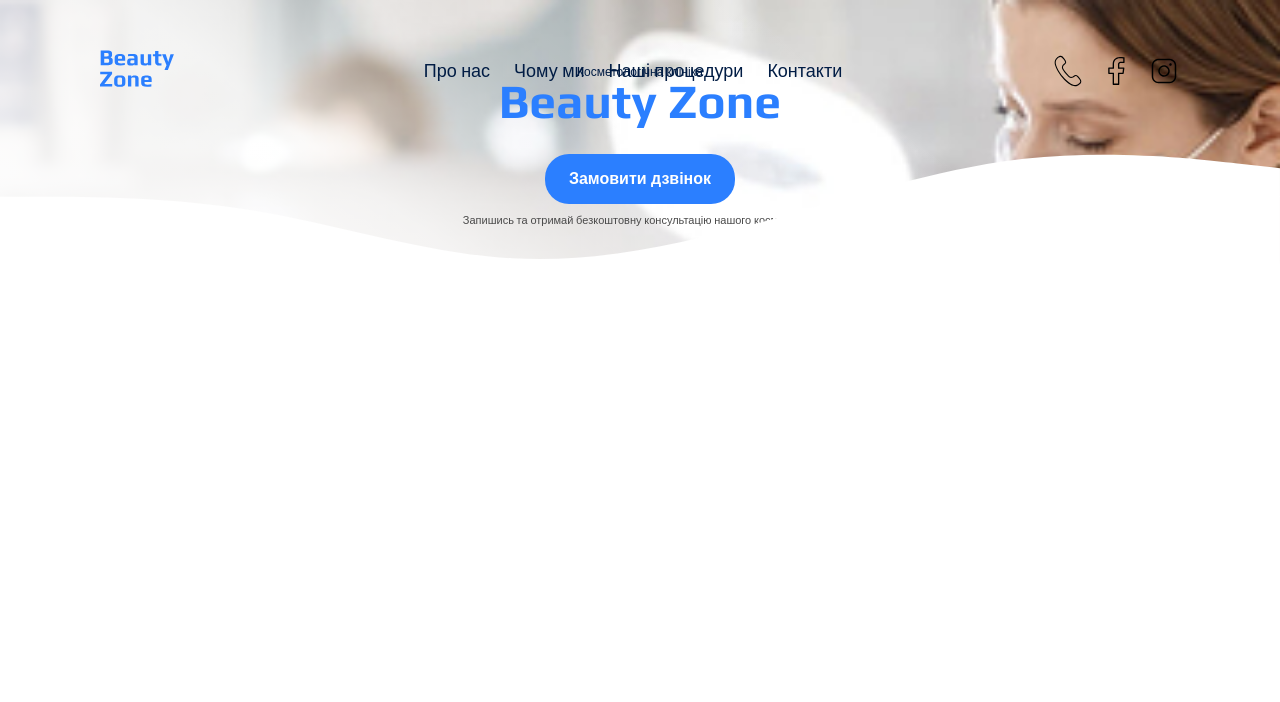
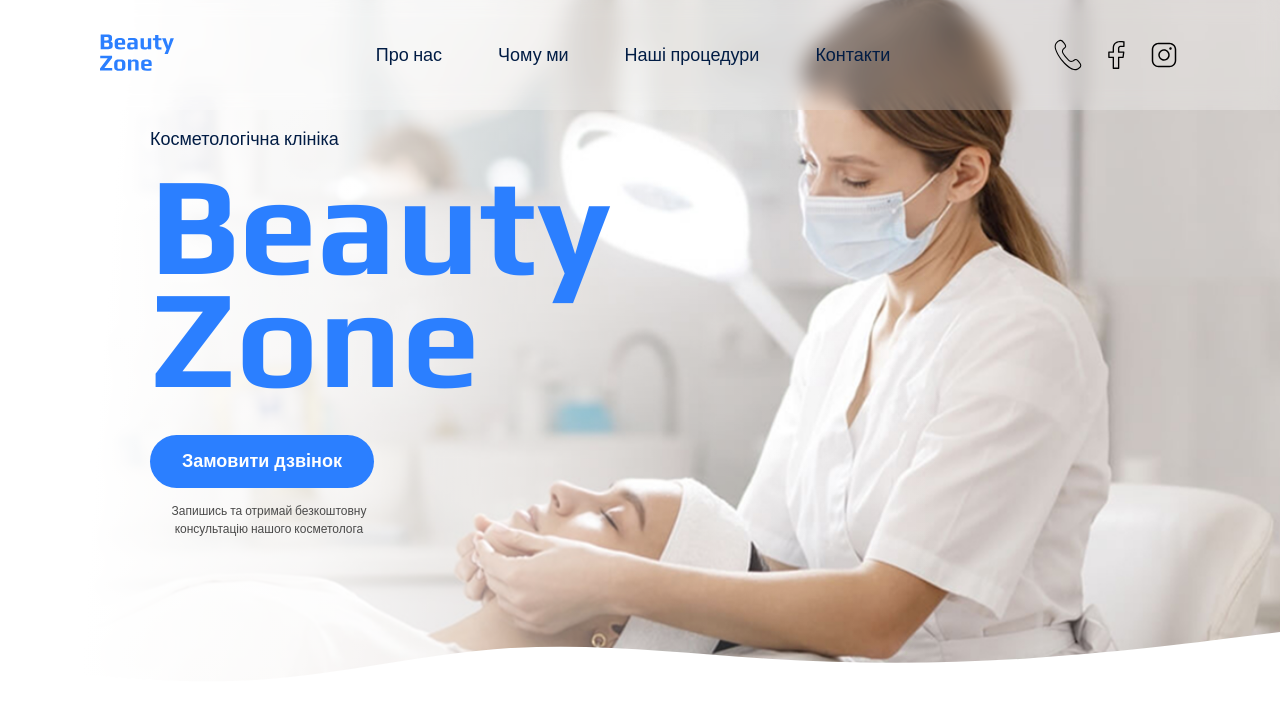
Before and after one commit to Liudmyla537/beauty-zone, a plain HTML site: page index.html in a window 1280 px wide. Drawn offline with Linux system fonts and the light colour scheme.

Commit message:
fix header.css and hero.css

```diff
--- a/index.html
+++ b/index.html
@@ -82,10 +82,8 @@
       </div>
     </div>
     <div class="hero-wave">
-      <svg class="wave" xmlns="www.w3.org" viewBox="0 0 1440 320">
-        <path fill="#ffffff" fill-opacity="1"
-          d="M0,192L48,192C96,192,192,192,288,208C384,224,480,256,576,261.3C672,267,768,245,864,218.7C960,192,1056,160,1152,149.3C1248,139,1344,149,1392,154.7L1440,160L1440,320L1392,320C1344,320,1248,320,1152,320C1056,320,960,320,864,320C768,320,672,320,576,320C480,320,384,320,288,320C192,320,96,320,48,320L0,320Z">
-        </path>
+      <svg class="wave" xmlns="http://www.w3.org/2000/svg" viewBox="0 0 1440 120" preserveAspectRatio="none">
+        <path fill="#fff" d="M0,96L48,101.3C96,107,192,117,288,112C384,107,480,85,576,80C672,75,768,85,864,90.7C960,96,1056,96,1152,90.7C1248,85,1344,75,1392,69.3L1440,64L1440,120L1392,120C1344,120,1248,120,1152,120C1056,120,960,120,864,120C768,120,672,120,576,120C480,120,384,120,288,120C192,120,96,120,48,120L0,120Z"></path>
       </svg>
     </div>
   </div>
--- a/scss/layouts/_header.scss
+++ b/scss/layouts/_header.scss
@@ -3,7 +3,6 @@
   top: 0;
   left: 0;
   width: 100%;
-  padding-top: 16px;
   z-index: 100;
 }
 
@@ -11,8 +10,7 @@
   display: flex;
   align-items: center;
   justify-content: space-between;
-
-  padding-bottom: 16px;
+  padding-top: 16px;
 }
 
 .header-menu {
@@ -26,9 +24,20 @@
 .burger-menu {
   border: none;
   background-color: transparent;
+  fill: var(--beauty-landing-2-background);
 }
 
 @media screen and (min-width: 768px) {
+  .header {
+    backdrop-filter: blur(10px);
+    background: rgba(255, 255, 255, 0.25);
+  }
+
+  .header-container {
+    padding-top: 24px;
+    padding-bottom: 24px;
+  }
+
   .header-nav {
     display: flex;
     align-items: center;
@@ -72,4 +81,8 @@
     padding-top: 32px;
     padding-bottom: 32px;
   }
+
+  .header-menu {
+    gap: 56px;
+  }
 }
--- a/scss/layouts/_hero.scss
+++ b/scss/layouts/_hero.scss
@@ -1,7 +1,7 @@
 .hero-section {
   position: relative;
-  padding-top: 38px;
-  padding-bottom: 56px;
+  padding-top: 71px;
+  padding-bottom: 60px;
   background-image: linear-gradient(
       38deg,
       #fff 0%,
@@ -13,13 +13,9 @@
     url(../../images/hero-background-mob@2x.jpg);
   background-repeat: no-repeat;
   background-size: cover;
+  background-position: center;
   width: 100%;
-  height: 310px;
   overflow: hidden;
-}
-
-.hero-container {
-  padding-top: 25px;
 }
 
 .hero-text {
@@ -57,6 +53,8 @@
   line-height: 1.64;
   text-align: center;
   color: var(--beauty-landing-2-c3);
+  width: 186px;
+  margin: 0 auto;
 }
 
 .hero-wave {
@@ -64,10 +62,87 @@
   bottom: 0;
   left: 0;
   width: 100%;
+  height: 60px;
+  overflow: hidden;
 }
 
 .hero-wave svg {
   width: 100%;
-  height: auto;
+  height: 100%;
   display: block;
+  transform: translateY(1px);
 }
+
+@media screen and (min-width: 768px) {
+  .hero-wave {
+    height: 120px;
+  }
+
+  .hero-section {
+    padding-top: 125px;
+    padding-bottom: 125px;
+    background-image: linear-gradient(
+        94deg,
+        #fff 9.65%,
+        rgba(255, 255, 255, 0.85) 26.08%,
+        rgba(255, 255, 255, 0.19) 52.74%,
+        rgba(255, 255, 255, 0) 74.46%
+      ),
+      url(../../images/hero-background-desk.jpg),
+      url(../../images/hero-background-desk@2x.jpg);
+  }
+
+  .hero-container {
+    display: flex;
+    flex-direction: column;
+    align-items: flex-start;
+    justify-content: flex-start;
+    max-width: 330px;
+    margin-left: 50px;
+  }
+
+  .hero-text {
+    margin-bottom: 16px;
+  }
+
+  .hero-title {
+    font-size: 70px;
+    margin-bottom: 40px;
+    line-height: 0.81;
+    text-align: left;
+  }
+
+  .button {
+    margin: 0 0 14px;
+  }
+
+  .hero-text-two {
+    margin: 0;
+  }
+}
+
+@media screen and (min-width: 1280px) {
+  .hero-section {
+    height: 687px;
+  }
+
+  .hero-text {
+    font-size: 18px;
+  }
+
+  .hero-title {
+    font-size: 140px;
+  }
+
+  .button {
+    padding: 16px 32px;
+    border-radius: 32px;
+    font-size: 18px;
+  }
+
+  .hero-text-two {
+    font-size: 12px;
+    line-height: 1.5;
+    width: 238px;
+  }
+}
```
Also changed, not shown: css/main.min.css, 1 other file.
